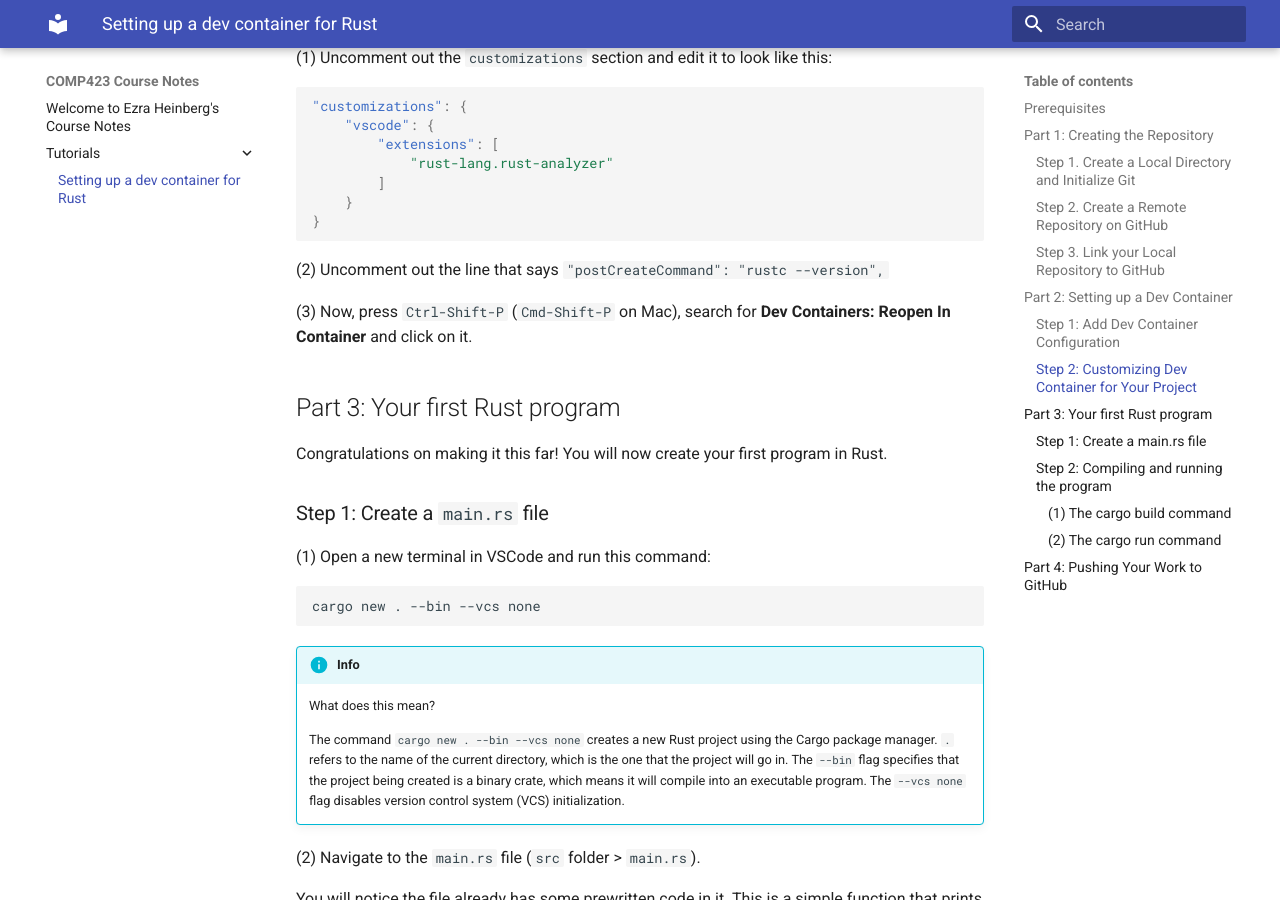
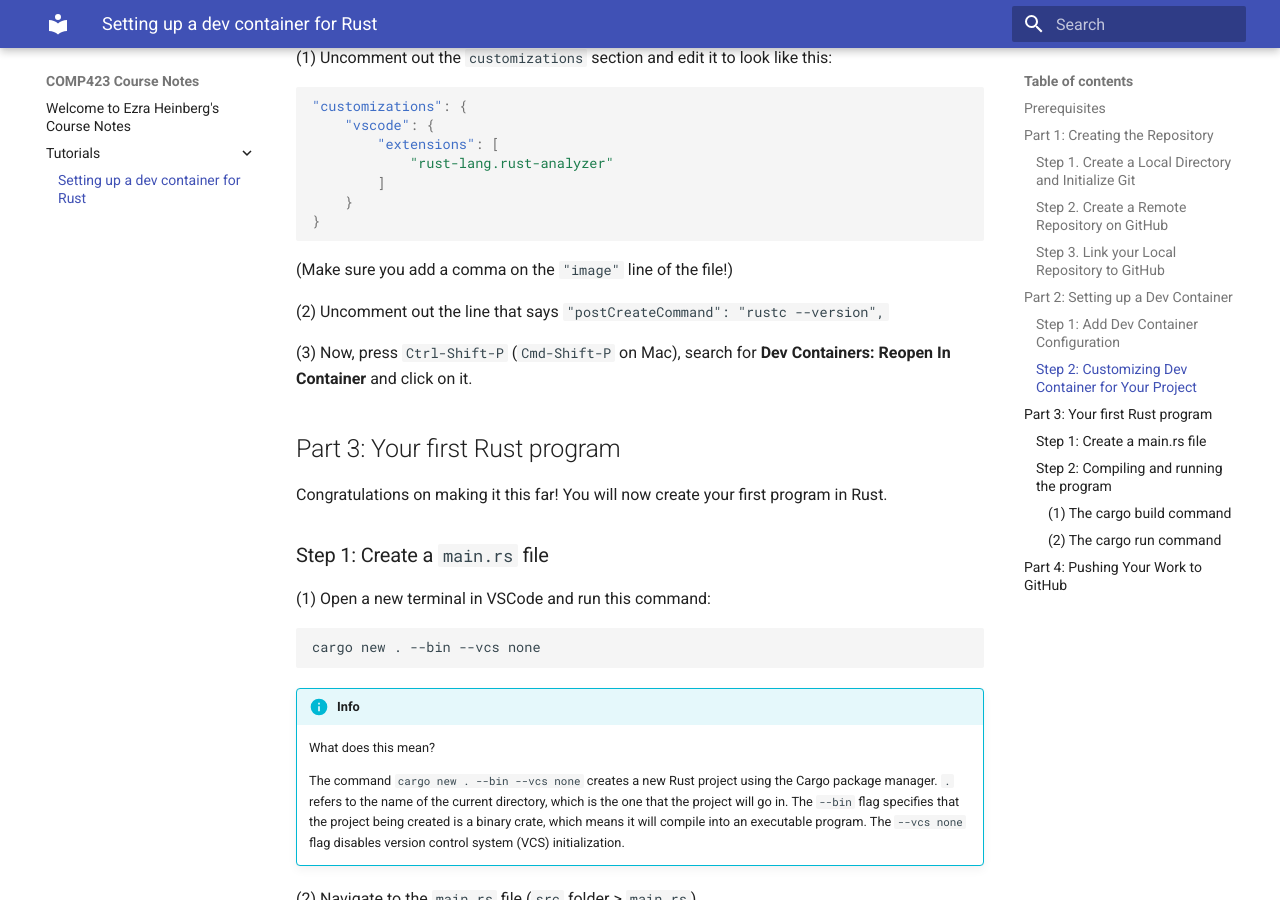
Before and after one commit to ezra45/comp423-course-notes, an MkDocs documentation site: the page built from docs/tutorials/rust-setup.md, in a window 1280 px wide and 900 px high, scrolled down 3497 px. Built offline with MkDocs 1.6.1 and Material for MkDocs 9.7.7, drawn with Linux system fonts in a browser that asks for light colours.

Commit message:
Add clarification for dev container section

````diff
--- a/docs/tutorials/rust-setup.md
+++ b/docs/tutorials/rust-setup.md
@@ -154,6 +154,7 @@
 	}
 }
 ```
+(Make sure you add a comma on the ```"image"``` line of the file!)
 
 (2) Uncomment out the line that says ```"postCreateCommand": "rustc --version",```
 
````
